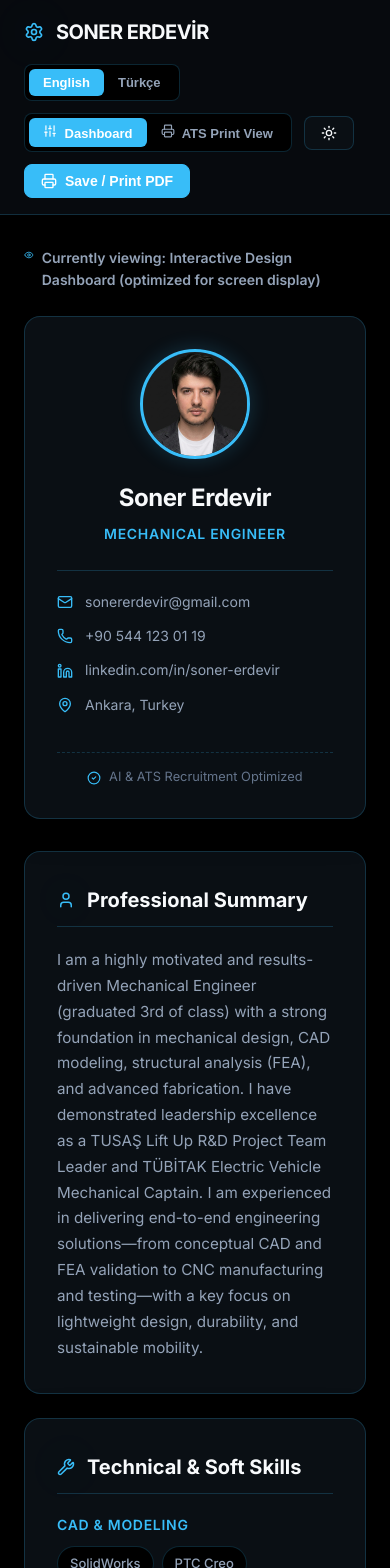
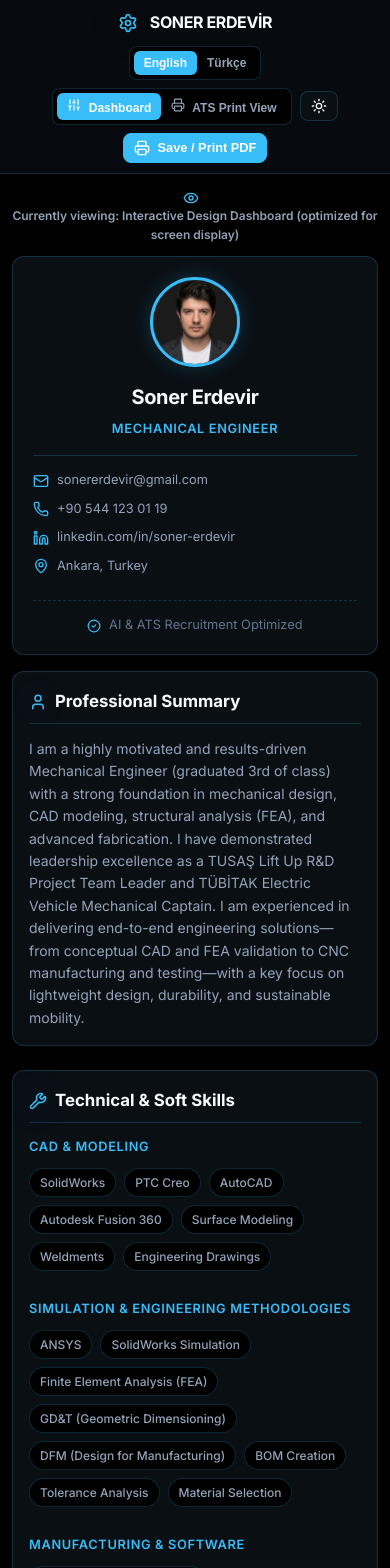
Before and after one commit to serdevir91/soner-portfolio, a React (Vite) app: page / in a window 390 px wide. Shown: the top 1568 px of the page. Built offline with nearby package versions, Linux system fonts and the light colour scheme.

Commit message:
Fix mobile responsiveness: prevent overlapping on small screens

```diff
--- a/src/index.css
+++ b/src/index.css
@@ -176,11 +176,6 @@ header.dashboard-header {
   margin-top: 16px;
 }
 
-@media (max-width: 900px) {
-  .cv-dashboard {
-    grid-template-columns: 1fr;
-  }
-}
 
 /* LEFT COL - SIDEBAR CARD */
 .sidebar-card {
@@ -720,6 +715,295 @@ footer {
   margin-right: 8px;
 }
 
+/* ========================================
+   MOBILE RESPONSIVE RULES
+   ======================================== */
+
+/* Tablet and below */
+@media (max-width: 900px) {
+  .cv-dashboard {
+    grid-template-columns: 1fr;
+  }
+
+  .sidebar-card {
+    position: static;
+    top: auto;
+  }
+
+  .header-wrapper {
+    flex-direction: column;
+    align-items: flex-start;
+  }
+
+  .controls {
+    width: 100%;
+    justify-content: flex-start;
+  }
+}
+
+/* Mobile phones */
+@media (max-width: 600px) {
+  /* Container */
+  .container {
+    padding: 0 12px;
+  }
+
+  /* Header */
+  header.dashboard-header {
+    padding: 10px 0;
+    margin-bottom: 16px;
+  }
+
+  .header-wrapper {
+    flex-direction: column;
+    align-items: stretch;
+    gap: 10px;
+  }
+
+  .logo {
+    font-size: 1rem;
+    justify-content: center;
+  }
+
+  .controls {
+    flex-wrap: wrap;
+    gap: 8px;
+    justify-content: center;
+  }
+
+  .segmented-control {
+    flex-shrink: 0;
+  }
+
+  .segment-btn {
+    padding: 5px 10px;
+    font-size: 0.75rem;
+  }
+
+  .btn {
+    padding: 6px 10px;
+    font-size: 0.8rem;
+  }
+
+  /* View Mode Indicator */
+  .view-mode-indicator {
+    font-size: 0.75rem;
+    text-align: center;
+    margin-bottom: 12px;
+    flex-wrap: wrap;
+    justify-content: center;
+  }
+
+  /* Dashboard Grid */
+  .cv-dashboard {
+    grid-template-columns: 1fr;
+    gap: 16px;
+    margin-top: 8px;
+  }
+
+  /* Sidebar Card */
+  .sidebar-card {
+    position: static;
+    top: auto;
+    padding: 20px;
+    border-radius: 12px;
+  }
+
+  .avatar-placeholder {
+    width: 90px;
+    height: 90px;
+    margin-bottom: 14px;
+  }
+
+  .profile-name {
+    font-size: 1.25rem;
+  }
+
+  .profile-title {
+    font-size: 0.8rem;
+    margin-bottom: 16px;
+  }
+
+  .contact-list {
+    padding-top: 14px;
+    margin-bottom: 16px;
+  }
+
+  .contact-item {
+    font-size: 0.8rem;
+    gap: 8px;
+    margin-bottom: 8px;
+    word-break: break-all;
+  }
+
+  /* Dashboard Cards */
+  .dashboard-card {
+    padding: 16px;
+    border-radius: 12px;
+  }
+
+  .section-title {
+    font-size: 1.05rem;
+    gap: 8px;
+    margin-bottom: 14px;
+    padding-bottom: 8px;
+  }
+
+  .profile-summary-text {
+    font-size: 0.875rem;
+    line-height: 1.6;
+  }
+
+  /* Skills */
+  .skills-group-title {
+    font-size: 0.8rem;
+  }
+
+  .skill-tag {
+    padding: 4px 10px;
+    font-size: 0.75rem;
+  }
+
+  /* Timeline */
+  .timeline {
+    padding-left: 18px;
+  }
+
+  .timeline-dot {
+    left: -27px;
+    width: 14px;
+    height: 14px;
+  }
+
+  .timeline-header {
+    flex-direction: column;
+    gap: 4px;
+  }
+
+  .timeline-role {
+    font-size: 0.95rem;
+  }
+
+  .timeline-company {
+    font-size: 0.85rem;
+  }
+
+  .timeline-date {
+    font-size: 0.75rem;
+    align-self: flex-start;
+  }
+
+  .timeline-body {
+    font-size: 0.82rem;
+  }
+
+  .timeline-body li {
+    padding-left: 14px;
+    margin-bottom: 6px;
+  }
+
+  .timeline-item {
+    margin-bottom: 20px;
+  }
+
+  /* Education */
+  .edu-item {
+    flex-direction: column;
+    gap: 6px;
+    padding: 12px;
+  }
+
+  .edu-degree {
+    font-size: 0.875rem;
+  }
+
+  .edu-school {
+    font-size: 0.8rem;
+  }
+
+  /* Languages */
+  .lang-list {
+    gap: 10px;
+  }
+
+  .lang-item {
+    min-width: 110px;
+    padding: 10px 14px;
+    flex: 1;
+  }
+
+  .lang-name {
+    font-size: 0.875rem;
+  }
+
+  .lang-level {
+    font-size: 0.75rem;
+  }
+
+  /* References */
+  .ref-item-interactive strong {
+    font-size: 0.875rem;
+  }
+
+  .ref-item-interactive div {
+    font-size: 0.75rem;
+    word-break: break-word;
+  }
+
+  /* ATS Preview Container */
+  .ats-preview-container {
+    padding: 16px;
+    border-radius: 8px;
+  }
+
+  .ats-resume h1 {
+    font-size: 14pt;
+  }
+
+  .ats-resume .ats-title {
+    font-size: 9.5pt;
+  }
+
+  .ats-resume .ats-contacts {
+    font-size: 8.5pt;
+    word-break: break-word;
+  }
+
+  .ats-resume .ats-job-header {
+    flex-direction: column;
+    gap: 2px;
+  }
+
+  .ats-resume .ats-job-subheader {
+    flex-direction: column;
+    gap: 2px;
+  }
+
+  .ats-resume li {
+    font-size: 9pt;
+  }
+
+  .ats-resume .ats-skills-grid {
+    font-size: 9pt;
+    word-break: break-word;
+  }
+
+  .ats-resume .ats-ref-grid {
+    font-size: 8.5pt;
+  }
+
+  .ats-resume .ats-ref-item {
+    word-break: break-word;
+  }
+
+  /* Footer */
+  footer {
+    margin-top: 32px;
+    font-size: 0.75rem;
+    padding-top: 16px;
+  }
+}
+
 /* PRINT STYLESHEET */
 @media print {
   /* Reset all screen layouts */
```
